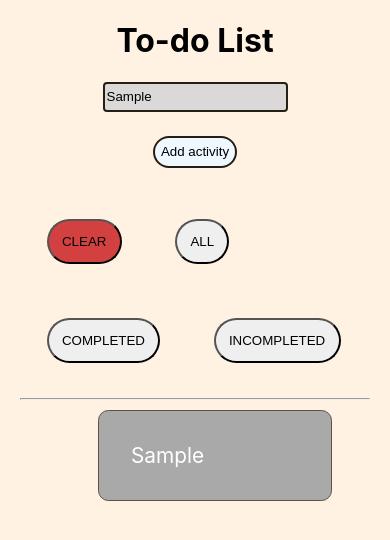
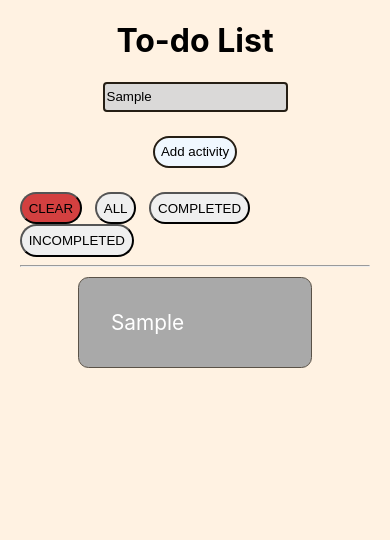
Before and after one commit to serban-bila/to-do-list, a React (Create React App) app: page / in a window 390 px wide. Both pictures are taken after typing "Sample" into the empty fields and a click on the button "Add activity". Shown: the top 540 px of the page. Built offline with nearby package versions, Linux system fonts and the light colour scheme.

Commit message:
Fixed mobile view

```diff
--- a/src/components/buttons/buttons.styles.scss
+++ b/src/components/buttons/buttons.styles.scss
@@ -6,9 +6,9 @@
 
     .btn {
         border-radius: 2em;
-        margin: 2em;
-        padding: 1em;
-        font-weight:500;
+        margin-right: 1em;
+        padding: 0.5em;
+        font-weight:300;
     }
 }
 
@@ -16,4 +16,20 @@
 .clear-button {
     background-color: rgb(211, 64, 64);
     font-weight: bold;
+
 }
+
+@media screen and (min-width: 768px) {
+    .button-container {
+        display: block;
+        margin: 0 auto;
+        width:fit-content;
+
+        .btn {
+            border-radius: 2em;
+            margin: 2em;
+            padding: 1em;
+            font-weight:500;
+        }
+    }
+}
--- a/src/components/list/list.component.jsx
+++ b/src/components/list/list.component.jsx
@@ -12,9 +12,9 @@ const List = () => {
 
     return(
         <div>
-            <ul className='list-container'>
+            <div className='list-container'>
               {toDoList.map((el) => {
-                return (<li onClick={() => {
+                return (<span onClick={() => {
                 if(el.isChecked === false){
                     dispatch(check(el.title))
                     return;
@@ -22,9 +22,9 @@ const List = () => {
                     dispatch(unCheck(el.title));
 
                 btnClass === false ? setBtnClass(true) : setBtnClass(false);
-                }} className={ el.isChecked === true? "list-element clicked" : "list-element unclicked" } >{el.title}</li>)
+                }} className={ el.isChecked === true? "list-element clicked" : "list-element unclicked" } >{el.title}</span>)
               })}
-          </ul>
+          </div>
         </div>
     );
 };
--- a/src/components/list/list.styles.scss
+++ b/src/components/list/list.styles.scss
@@ -10,7 +10,7 @@
     &-element {
         /* width: 60vw;
         max-width: 20em; */
-        // display: block;
+        display: block;
         min-height:fit-content;
         padding: 2rem;
         margin: 0.5em 0;
```
